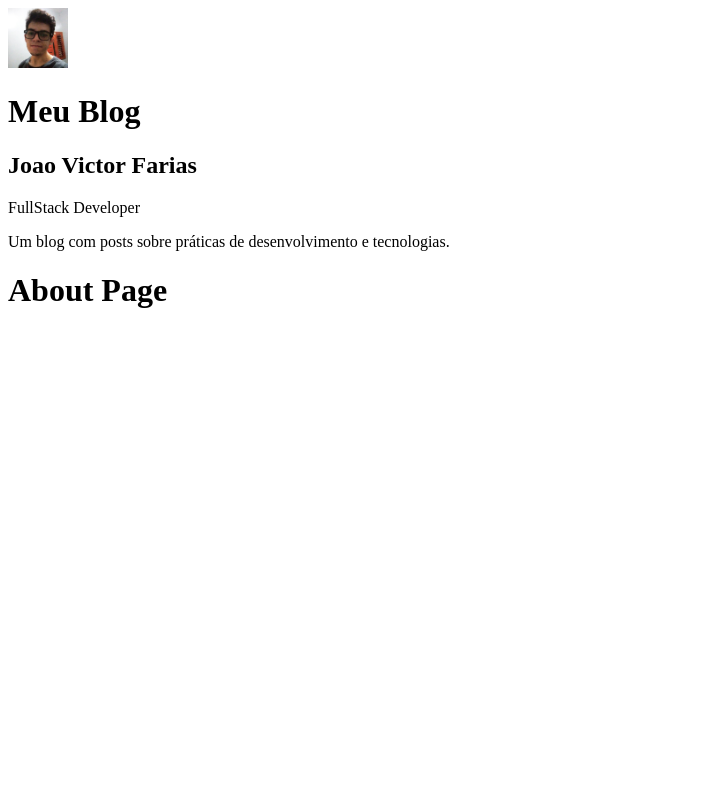
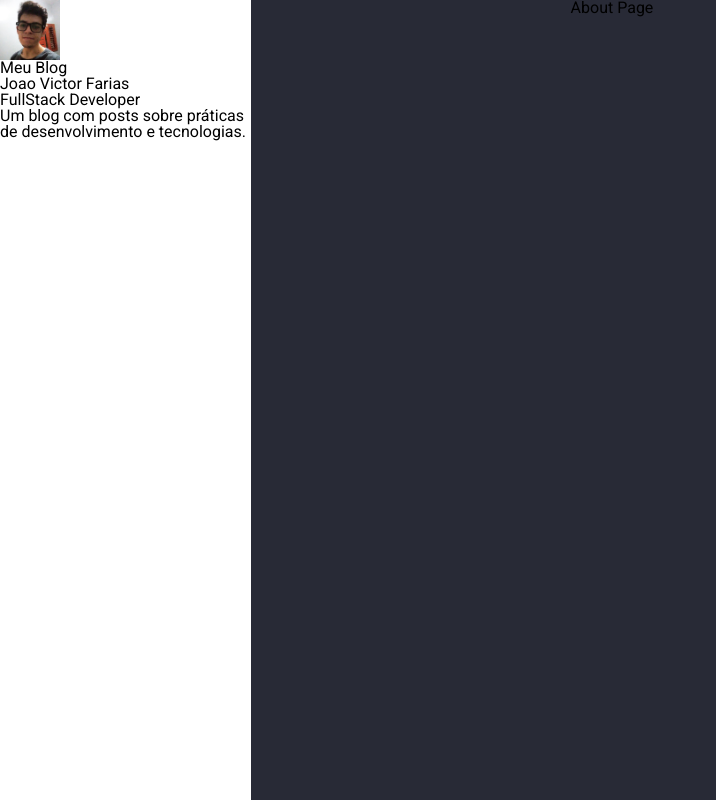
Before and after one commit to jvictorfarias/my-blog, a Gatsby site: page /about in a window 1280 px wide. Shown: the whole page, without its empty margins (0-716 px from the left). Built offline with nearby package versions, Linux system fonts and the light colour scheme; Gatsby itself is replaced by a stand-in of ours.

Commit message:
:lipstick: layout style and added roboto font

```diff
--- a/gatsby-config.js
+++ b/gatsby-config.js
@@ -6,6 +6,7 @@ module.exports = {
     author: `Joao Victor Farias`,
   },
   plugins: [
+    `gatsby-plugin-styled-components`,
     `gatsby-plugin-react-helmet`,
     {
       resolve: `gatsby-source-filesystem`,
@@ -37,6 +38,13 @@ module.exports = {
         },
       },
     },
+    {
+      resolve: `gatsby-plugin-google-fonts`,
+      options: {
+        fonts: [`Roboto:400,500`],
+        display: 'swap',
+      },
+    },
     `gatsby-transformer-sharp`,
     `gatsby-plugin-sharp`,
     {
--- a/package.json
+++ b/package.json
@@ -12,16 +12,19 @@
     "eslint-plugin-react-hooks": "^2.5.0",
     "gatsby": "^2.21.37",
     "gatsby-image": "^2.4.4",
+    "gatsby-plugin-google-fonts": "^1.0.1",
     "gatsby-plugin-manifest": "^2.4.5",
     "gatsby-plugin-offline": "^3.2.3",
     "gatsby-plugin-react-helmet": "^3.3.1",
     "gatsby-plugin-sharp": "^2.6.4",
+    "gatsby-plugin-styled-components": "^3.3.2",
     "gatsby-source-filesystem": "^2.3.4",
     "gatsby-transformer-sharp": "^2.5.2",
     "prop-types": "^15.7.2",
     "react": "^16.12.0",
     "react-dom": "^16.12.0",
-    "react-helmet": "^6.0.0"
+    "react-helmet": "^6.0.0",
+    "styled-components": "^5.1.1"
   },
   "devDependencies": {
     "eslint": "^7.1.0",
--- /dev/null
+++ b/palette.md
@@ -0,0 +1,16 @@
+## Color Palette
+
+| Palette      | Hex       | RGB           | HSL             | ![Color Picker Boxes](https://draculatheme.com/static/img/color-boxes/eyedropper.png)   |
+| ------------ | --------- | ------------- | --------------- | --------------------------------------------------------------------------------------- |
+| Background   | `#282a36` | `40 42 54`    | `231° 15% 18%`  | ![Background Color](https://draculatheme.com/static/img/color-boxes/background.png)     |
+| Current Line | `#44475a` | `68 71 90`    | `232° 14% 31%`  | ![Current Line Color](https://draculatheme.com/static/img/color-boxes/current_line.png) |
+| Selection    | `#44475a` | `68 71 90`    | `232° 14% 31%`  | ![Selection Color](https://draculatheme.com/static/img/color-boxes/selection.png)       |
+| Foreground   | `#f8f8f2` | `248 248 242` | `60° 30% 96%`   | ![Foreground Color](https://draculatheme.com/static/img/color-boxes/foreground.png)     |
+| Comment      | `#6272a4` | `98 114 164`  | `225° 27% 51%`  | ![Comment Color](https://draculatheme.com/static/img/color-boxes/comment.png)           |
+| Cyan         | `#8be9fd` | `139 233 253` | `191° 97% 77%`  | ![Cyan Color](https://draculatheme.com/static/img/color-boxes/cyan.png)                 |
+| Green        | `#50fa7b` | `80 250 123`  | `135° 94% 65%`  | ![Green Color](https://draculatheme.com/static/img/color-boxes/green.png)               |
+| Orange       | `#ffb86c` | `255 184 108` | `31° 100% 71%`  | ![Orange Color](https://draculatheme.com/static/img/color-boxes/orange.png)             |
+| Pink         | `#ff79c6` | `255 121 198` | `326° 100% 74%` | ![Pink Color](https://draculatheme.com/static/img/color-boxes/pink.png)                 |
+| Purple       | `#bd93f9` | `189 147 249` | `265° 89% 78%`  | ![Purple Color](https://draculatheme.com/static/img/color-boxes/purple.png)             |
+| Red          | `#ff5555` | `255 85 85`   | `0° 100% 67%`   | ![Red Color](https://draculatheme.com/static/img/color-boxes/red.png)                   |
+| Yellow       | `#f1fa8c` | `241 250 140` | `65° 92% 76%`   | ![Yellow Color](https://draculatheme.com/static/img/color-boxes/yellow.png)             |
--- /dev/null
+++ b/src/Layout/index.jsx
@@ -0,0 +1,23 @@
+import React from 'react'
+import PropTypes from 'prop-types'
+import Profile from '../components/Profile'
+
+import GlobalStyles from '../styles/global'
+
+import { Container, Main } from './styles'
+
+const Layout = ({ children }) => {
+  return (
+    <Container>
+      <GlobalStyles />
+      <Profile />
+      <Main>{children}</Main>
+    </Container>
+  )
+}
+
+Layout.propTypes = {
+  children: PropTypes.node.isRequired,
+}
+
+export default Layout
--- /dev/null
+++ b/src/Layout/styles.jsx
@@ -0,0 +1,12 @@
+import styled from 'styled-components'
+
+export const Container = styled.div`
+  display: flex;
+`
+
+export const Main = styled.main`
+  background: #282a36;
+  min-height: 100vh;
+  padding: 0 3.75rem 0 20rem;
+  width: 100%;
+`
--- a/src/components/Avatar/index.jsx
+++ b/src/components/Avatar/index.jsx
@@ -9,8 +9,8 @@ const Avatar = () => {
       query ProfileImage {
         avatarImage: file(relativePath: { eq: "profile.jpg" }) {
           childImageSharp {
-            fixed(width: 60, height: 60) {
-              ...GatsbyImageSharpFixed
+            fluid(maxWidth: 60, maxHeight: 60) {
+              ...GatsbyImageSharpFluid
             }
           }
         }
@@ -18,7 +18,12 @@ const Avatar = () => {
     `,
   )
 
-  return <Img fixed={avatarImage.childImageSharp.fixed} />
+  return (
+    <Img
+      fluid={avatarImage.childImageSharp.fluid}
+      style={{ width: 60, height: 60 }}
+    />
+  )
 }
 
 export default Avatar
--- a/src/components/layout.jsx
+++ /dev/null
@@ -1,18 +0,0 @@
-import React from 'react'
-import PropTypes from 'prop-types'
-import Profile from './Profile'
-
-const Layout = ({ children }) => {
-  return (
-    <>
-      <Profile />
-      <main>{children}</main>
-    </>
-  )
-}
-
-Layout.propTypes = {
-  children: PropTypes.node.isRequired,
-}
-
-export default Layout
--- a/src/pages/404.jsx
+++ b/src/pages/404.jsx
@@ -1,6 +1,6 @@
 import React from 'react'
 
-import Layout from '../components/layout'
+import Layout from '../Layout'
 import SEO from '../components/seo'
 
 const NotFoundPage = () => (
--- a/src/pages/about.jsx
+++ b/src/pages/about.jsx
@@ -1,6 +1,6 @@
 import React from 'react'
 
-import Layout from '../components/layout'
+import Layout from '../Layout'
 import SEO from '../components/seo'
 
 const AboutPage = () => (
--- a/src/pages/index.jsx
+++ b/src/pages/index.jsx
@@ -1,7 +1,7 @@
 import React from 'react'
 
 import { Link } from 'gatsby'
-import Layout from '../components/layout'
+import Layout from '../Layout'
 import SEO from '../components/seo'
 
 const IndexPage = () => (
--- /dev/null
+++ b/src/styles/global.jsx
@@ -0,0 +1,37 @@
+import { createGlobalStyle } from 'styled-components'
+
+export default createGlobalStyle`
+  * {
+    margin: 0;
+    padding: 0;
+    border: 0;
+    font-size: 100%;
+    font: inherit;
+    vertical-align: baseline;
+  }
+  /* HTML5 display-role reset for older browsers */
+  article, aside, details, figcaption, figure,
+  footer, header, hgroup, menu, nav, section {
+    display: block;
+  }
+  body {
+    line-height: 1;
+    font-family: 'Roboto', sans-serif;
+    -webkit-font-smoothing: antialiased;
+  }
+  ol, ul {
+    list-style: none;
+  }
+  blockquote, q {
+    quotes: none;
+  }
+  blockquote:before, blockquote:after,
+  q:before, q:after {
+    content: '';
+    content: none;
+  }
+  table {
+    border-collapse: collapse;
+    border-spacing: 0;
+  }
+`
```
Also changed, not shown: 1 other file.
